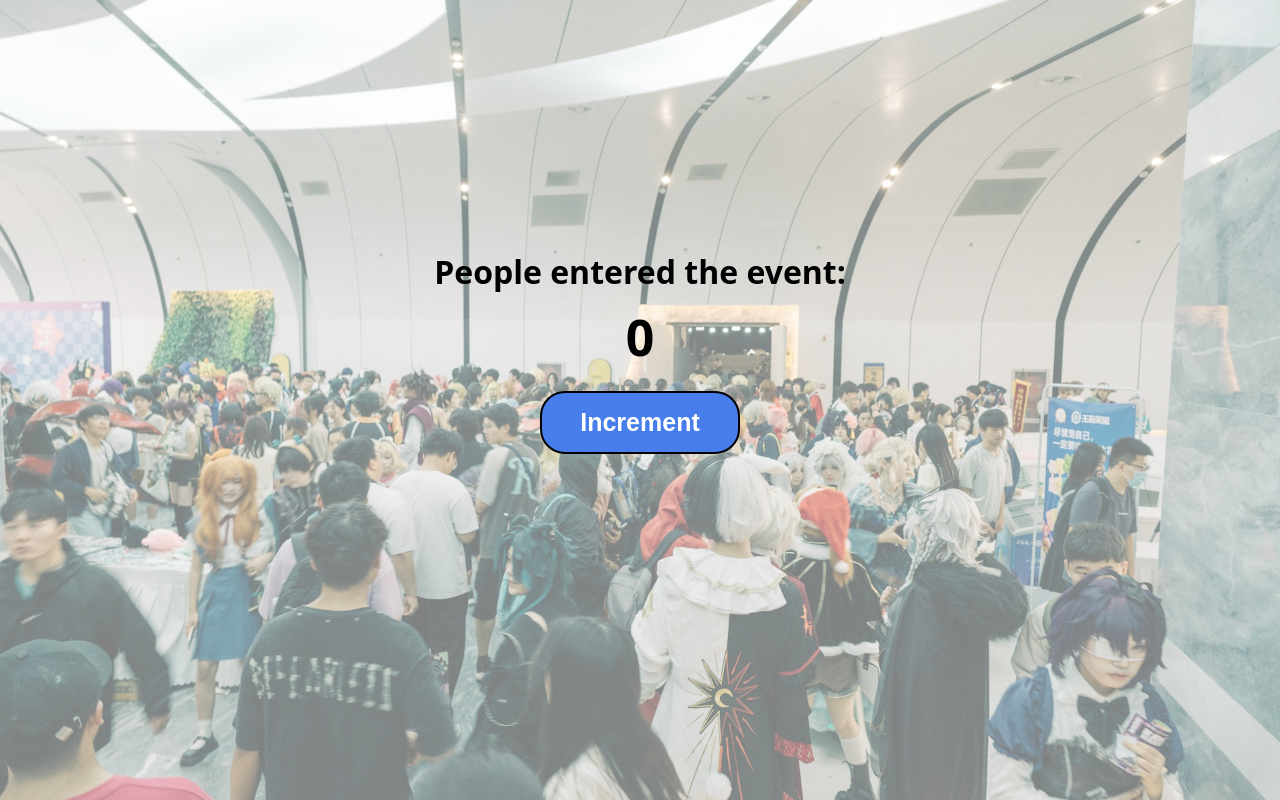
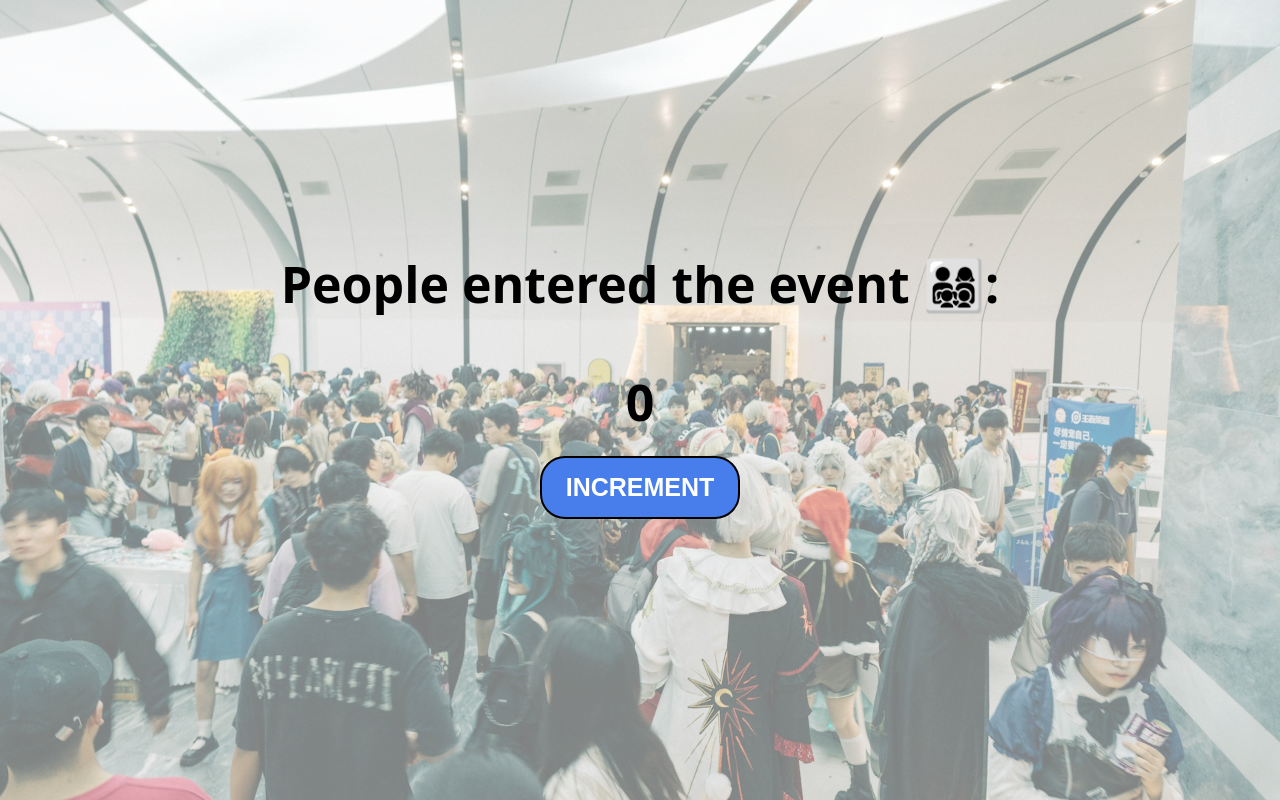
Before and after one commit to Betina9/Counter, a plain HTML site: page index.html in a window 1280 px wide. Drawn offline with Linux system fonts and the light colour scheme.

Commit message:
ordnet på knappen

```diff
--- a/index.html
+++ b/index.html
@@ -7,11 +7,11 @@
     <title>Counter</title>
   </head>
   <body>
-    <h1>People entered the event:</h1>
+    <h1>People entered the event 👨‍👩‍👧‍👦:</h1>
     <h2 id="count-el">0</h2>
     </h2>
     <div class="container">
-    <button id="Increment-btn">Increment</button>
+    <button id="Increment-btn" onclick="increment()">INCREMENT</button>
 </div>
     <script src="script.js"></script>
   </body>
--- a/script.js
+++ b/script.js
@@ -0,0 +1,3 @@
+function increment() {
+  console.log("The button was clicked");
+}
--- a/style.css
+++ b/style.css
@@ -11,7 +11,8 @@ body {
 
 h1 {
   margin-top: 250px;
-  margin-bottom: 10px;
+  margin-bottom: 50px;
+  font-size: 50px;
 }
 h2 {
   font-size: 50px;
@@ -35,4 +36,8 @@ h2 {
   width: 200px;
   font-size: 25px;
   margin: auto;
+  cursor: pointer;
 }
+#Increment-btn:active {
+  transform: scale(0.97);
+  box-shadow: 0 2px 4px rgba(0, 0, 0, 0.3);
```
